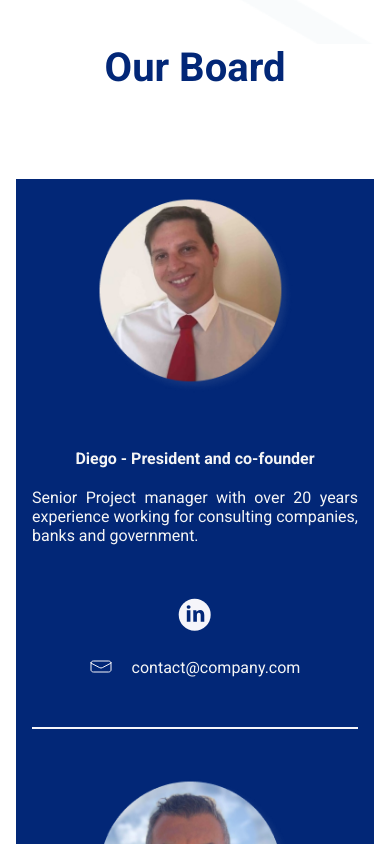
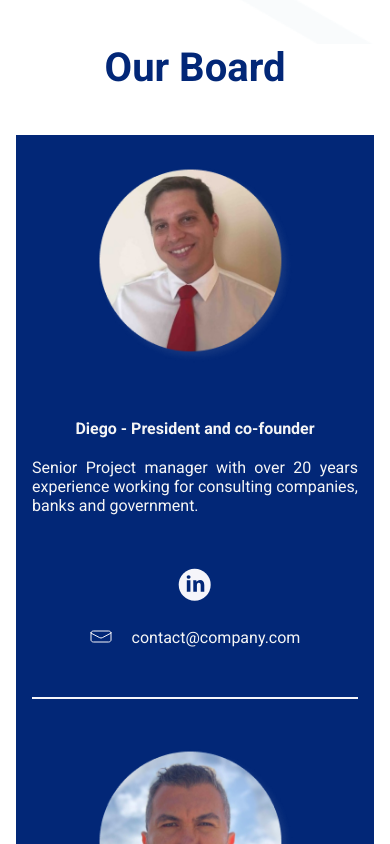
Before and after one commit to brito-ca/brito-website, a Next.js app: page / in a window 390 px wide. Shown: the part 1228-2072 px from the top of the page. Built offline with nearby package versions, Linux system fonts and the light colour scheme.

Commit message:
Spancing fixed

```diff
--- a/styles/Board.module.css
+++ b/styles/Board.module.css
@@ -14,7 +14,8 @@
     flex-wrap: wrap;
     justify-content: center;
     background-color: var(--primary-blue);
-    padding: var(--spacing-unit);
+    padding: calc(5.75 * var(--spacing-unit)) var(--spacing-unit)
+    calc(6.75 * var(--spacing-unit)) var(--spacing-unit) ;
     gap: calc(1.75 * var(--spacing-unit));
 }
 
@@ -70,6 +71,15 @@
 }
 
 @media only screen and (max-width: 600px) {
+    .title {
+        margin-bottom: calc(2.75 * var(--spacing-unit));
+    }
+
+    .board_box{
+        padding: calc(1.87 * var(--spacing-unit)) var(--spacing-unit)
+        var(--spacing-unit) var(--spacing-unit) ;
+    }
+
     .card_box {
         align-items: center;
         justify-content: space-evenly;
```
